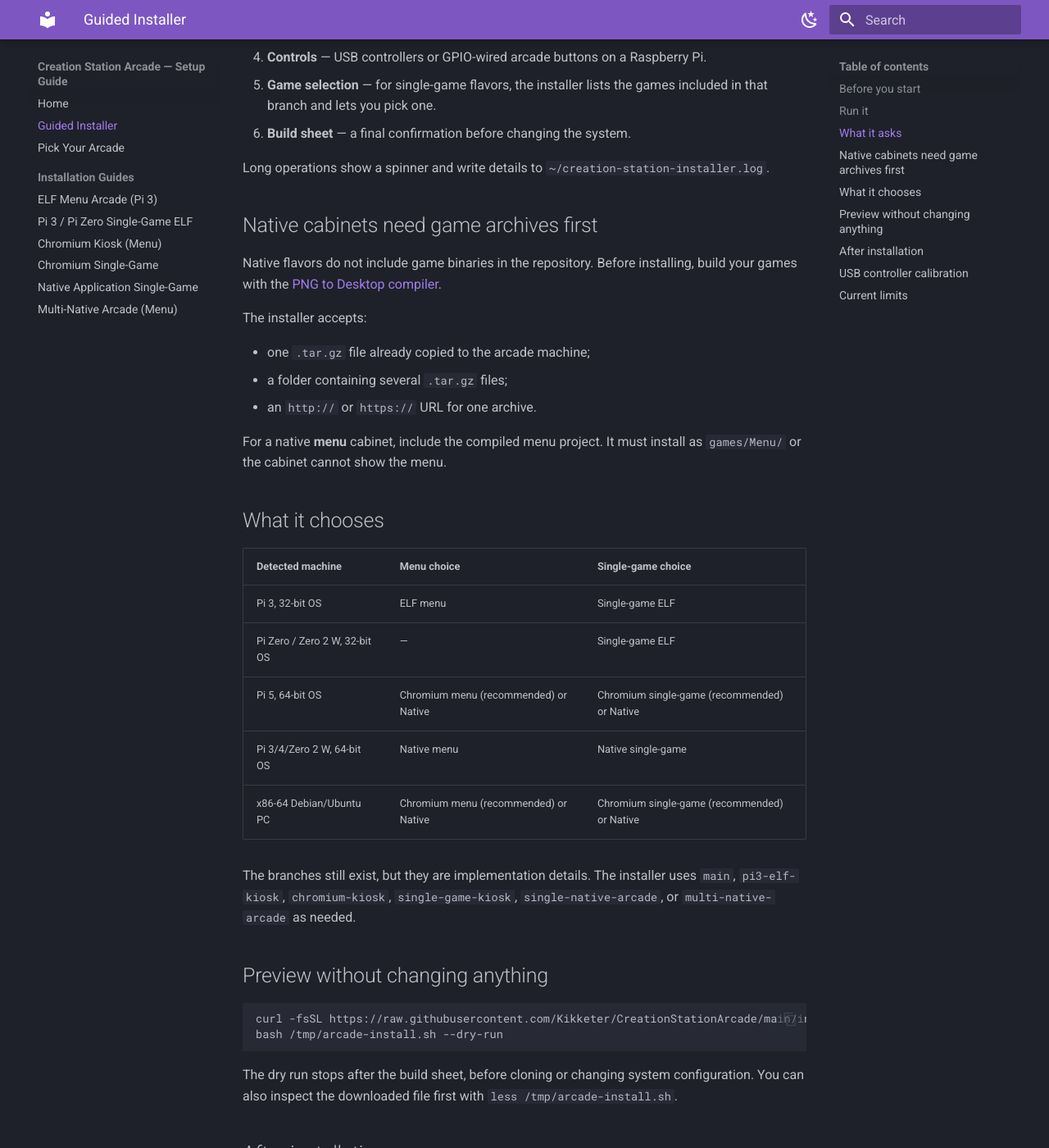
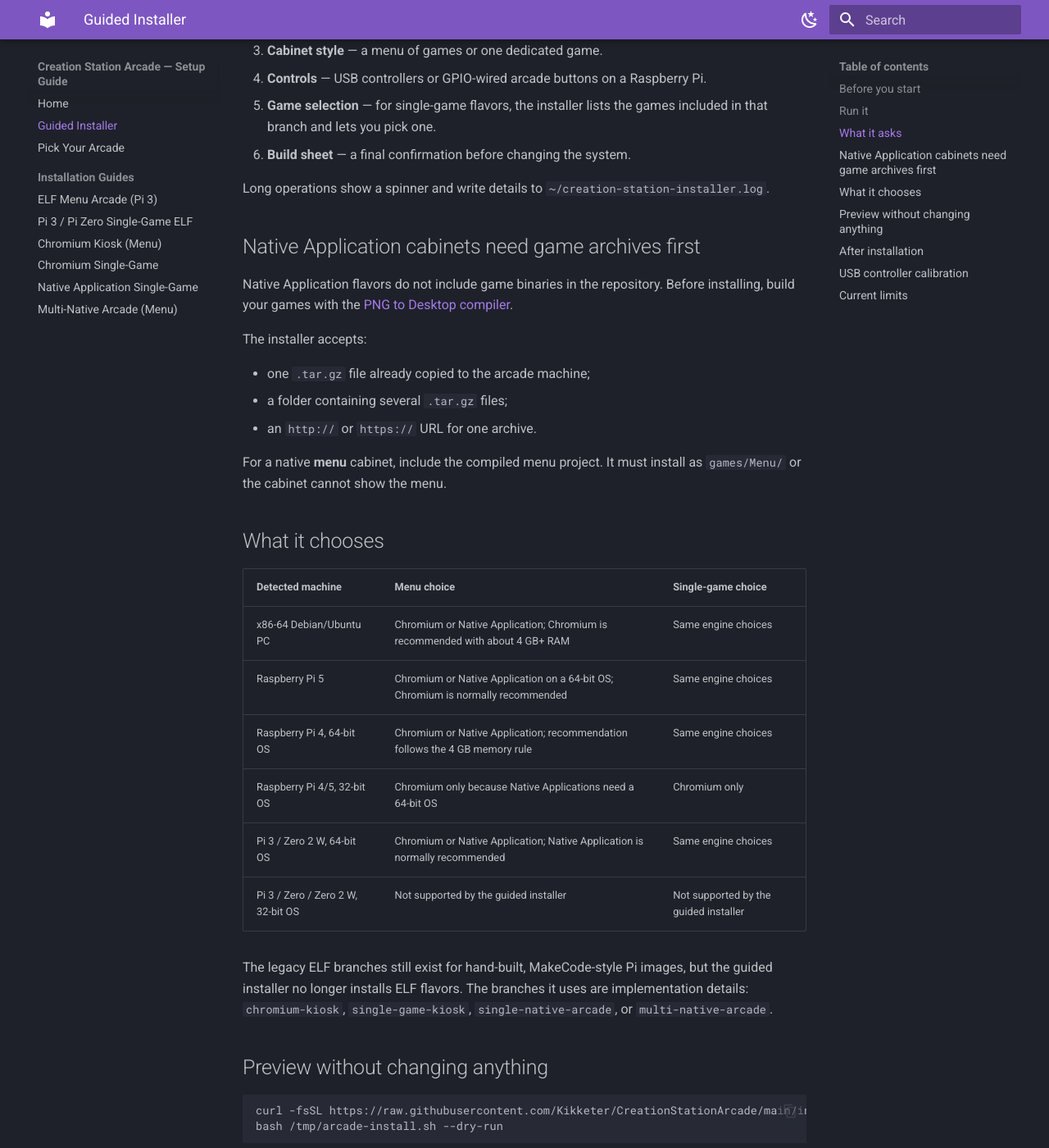
Before and after one commit to Kikketer/CreationStationArcade, an MkDocs documentation site: the page built from docs/guided-installer.md, in a window 1280 px wide and 1400 px high, scrolled down 1236 px. Shown: the whole window at 82% size. Built offline with MkDocs 1.6.1 and Material for MkDocs 9.7.7, drawn with Linux system fonts in a browser that asks for light colours; some of the changed text lies outside the part shown.

Commit message:
Recommend install engines from machine memory
Co-Authored-By: Chris Weed <chris@cjweed.com>

```diff
--- a/docs/guided-installer.md
+++ b/docs/guided-installer.md
@@ -11,7 +11,7 @@ The installer does not flash or install the operating system. Start with a machi
 - Raspberry Pi OS Lite, Debian, or Ubuntu installed.
 - An internet connection.
 - A normal user account with `sudo` access.
-- For Raspberry Pi ELF/Chromium flavors, a user named `pi` — several older branch installers still assume that account.
+- For Raspberry Pi Chromium flavors, a user named `pi` — several older branch installers still assume that account.
 
 Use the operating-system instructions in the flavor guides if you are not sure which OS image to pick.
 
@@ -34,7 +34,7 @@ Do **not** put `sudo` in front of it. The installer runs as the arcade user and
 The exact questions depend on the machine. Usually you will see:
 
 1. **Cabinet report** — confirms the detected machine, operating system, architecture, and user.
-2. **Engine choice** — Chromium or Native where both are possible. ELF is chosen automatically on the Pi models that support it.
+2. **Engine choice** — Chromium or Native Application where both are possible. The installer recommends Chromium when the machine has about 4 GB of RAM or more, and Native Application below that.
 3. **Cabinet style** — a menu of games or one dedicated game.
 4. **Controls** — USB controllers or GPIO-wired arcade buttons on a Raspberry Pi.
 5. **Game selection** — for single-game flavors, the installer lists the games included in that branch and lets you pick one.
@@ -42,9 +42,9 @@ The exact questions depend on the machine. Usually you will see:
 
 Long operations show a spinner and write details to `~/creation-station-installer.log`.
 
-## Native cabinets need game archives first
+## Native Application cabinets need game archives first
 
-Native flavors do not include game binaries in the repository. Before installing, build your games with the [PNG to Desktop compiler](https://www.makecode.games/compilers/desktop).
+Native Application flavors do not include game binaries in the repository. Before installing, build your games with the [PNG to Desktop compiler](https://www.makecode.games/compilers/desktop).
 
 The installer accepts:
 
@@ -58,13 +58,14 @@ For a native **menu** cabinet, include the compiled menu project. It must instal
 
 | Detected machine | Menu choice | Single-game choice |
 | --- | --- | --- |
-| Pi 3, 32-bit OS | ELF menu | Single-game ELF |
-| Pi Zero / Zero 2 W, 32-bit OS | — | Single-game ELF |
-| Pi 5, 64-bit OS | Chromium menu (recommended) or Native | Chromium single-game (recommended) or Native |
-| Pi 3/4/Zero 2 W, 64-bit OS | Native menu | Native single-game |
-| x86-64 Debian/Ubuntu PC | Chromium menu (recommended) or Native | Chromium single-game (recommended) or Native |
+| x86-64 Debian/Ubuntu PC | Chromium or Native Application; Chromium is recommended with about 4 GB+ RAM | Same engine choices |
+| Raspberry Pi 5 | Chromium or Native Application on a 64-bit OS; Chromium is normally recommended | Same engine choices |
+| Raspberry Pi 4, 64-bit OS | Chromium or Native Application; recommendation follows the 4 GB memory rule | Same engine choices |
+| Raspberry Pi 4/5, 32-bit OS | Chromium only because Native Applications need a 64-bit OS | Chromium only |
+| Pi 3 / Zero 2 W, 64-bit OS | Chromium or Native Application; Native Application is normally recommended | Same engine choices |
+| Pi 3 / Zero / Zero 2 W, 32-bit OS | Not supported by the guided installer | Not supported by the guided installer |
 
-The branches still exist, but they are implementation details. The installer uses `main`, `pi3-elf-kiosk`, `chromium-kiosk`, `single-game-kiosk`, `single-native-arcade`, or `multi-native-arcade` as needed.
+The legacy ELF branches still exist for hand-built, MakeCode-style Pi images, but the guided installer no longer installs ELF flavors. The branches it uses are implementation details: `chromium-kiosk`, `single-game-kiosk`, `single-native-arcade`, or `multi-native-arcade`.
 
 ## Preview without changing anything
 
@@ -87,12 +88,12 @@ Useful files after installation:
 
 - Installer log: `~/creation-station-installer.log`
 - Branch installer log: usually `~/arcade-setup.log` or `~/arcade.log`
-- Source checkout: usually `~/CreationStationArcade-src` for ELF/Chromium flavors or `~/CreationStationArcade` for Native flavors
+- Source checkout: usually `~/CreationStationArcade-src` for Chromium flavors or `~/CreationStationArcade` for Native Application flavors
 
 
 ## USB controller calibration
 
-For Chromium, Native, and USB-controlled ELF cabinets, the installer offers a guided calibration step after the system install. It prompts for each player and each control:
+For Chromium and Native Application USB cabinets, the installer offers a guided calibration step after the system install. It prompts for each player and each control:
 
 - up, down, left, right
 - A and B
@@ -119,8 +120,8 @@ Replace `2` with the number of physical control positions on the cabinet.
 
 ## Current limits
 
-- Raspberry Pi ELF and Chromium installers still expect the `pi` user. The single-game Chromium branch also expects `pi` on x86 because its runtime paths are still hard-coded. The installer stops with a clear message if another user selects one of those flavors.
-- ELF games require the legacy `Hardware` line in `/proc/cpuinfo`. The installer checks it and warns before continuing.
+- Raspberry Pi Chromium installers still expect the `pi` user. The single-game Chromium branch also expects `pi` on x86 because its runtime paths are still hard-coded. The installer stops with a clear message if another user selects one of those flavors.
+- The legacy ELF runtime is not installed by this guided installer. Use the manual ELF guides only for the raw Pi-zero-style setup they were designed for.
 - The installer cannot flash the OS, physically wire controls, or compile games for you.
 - Native support depends on archives built for the correct architecture: `arm64` for 64-bit Pi boards, `x86-64` for PCs.
 - USB controller setup maps physical USB ports to stable player numbers. The optional calibration wizard additionally translates cabinet inputs into standard virtual gamepads for up to four players. MakeCode games own their logical button meanings; this is cabinet input alignment, not per-game remapping.
```
Also changed, not shown: docs/index.md (+7 -8 lines), docs/pick-your-arcade.md (+8 -6 lines), readme.md (+1 -1 lines), 2 other files.
